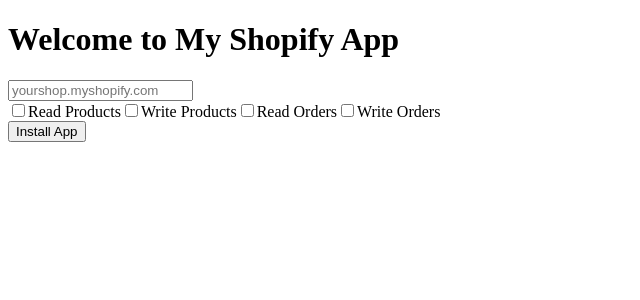
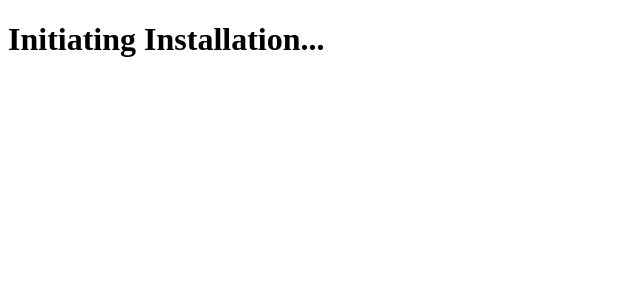
Before and after one commit to mdrahbar21/shopifyApp, a Next.js app: page /installApp in a window 1280 px wide. Shown: the top 300 px of the page, without its empty margins (0-640 px from the left). Built offline with nearby package versions, Linux system fonts and the light colour scheme.

Commit message:
major updates

```diff
--- a/package.json
+++ b/package.json
@@ -9,13 +9,16 @@
     "lint": "next lint"
   },
   "dependencies": {
+    "@shopify/shopify-api": "^10.0.0",
     "axios": "^1.7.2",
+    "base-64": "^1.0.0",
     "mongodb": "^6.6.2",
     "next": "14.2.3",
     "react": "^18",
     "react-dom": "^18"
   },
   "devDependencies": {
+    "@types/base-64": "^1.0.2",
     "@types/node": "^20",
     "@types/react": "^18",
     "@types/react-dom": "^18",
--- a/src/pages/installApp.tsx
+++ b/src/pages/installApp.tsx
@@ -1,28 +1,25 @@
-import React, { useState } from 'react';
+// pages/installApp.tsx
+import React, { useEffect } from 'react';
+import { useRouter } from 'next/router';
 
-interface ScopeOption {
-  name: string;
-  description: string;
-  checked: boolean;
+const InstallApp = () => {
+    const router = useRouter();
+    const { shop } = router.query;
+
+    useEffect(() => {
+        if (shop) {
+            initiateOAuthFlow(shop as string);
         }
+    }, [shop]);
 
-const Home: React.FC = () => {
-  const [shop, setShop] = useState('');
-  const [scopes, setScopes] = useState<ScopeOption[]>([
-    { name: 'read_products', description: 'Read Products', checked: false },
-    { name: 'write_products', description: 'Write Products', checked: false },
-    { name: 'read_orders', description: 'Read Orders', checked: false },
-    { name: 'write_orders', description: 'Write Orders', checked: false }
-  ]);
+    const initiateOAuthFlow = (shop: string) => {
+        const clientId = process.env.CLIENT_ID;
+        const scopes = 'write_products,read_orders';
+        const redirectUri = encodeURIComponent(`${window.location.origin}/api/auth/callback`);
+        const state = generateState();
+        const authUrl = `https://${shop}/admin/oauth/authorize?client_id=${clientId}&scope=${scopes}&redirect_uri=${redirectUri}&state=${state}&grant_options[]=per-user`;
 
-  const handleScopeChange = (index: number) => {
-    const newScopes = scopes.map((scope, i) => {
-      if (i === index) {
-        return { ...scope, checked: !scope.checked };
-      }
-      return scope;
-    });
-    setScopes(newScopes);
+        window.location.href = authUrl;
     };
 
     const generateState = () => {
@@ -31,46 +28,12 @@
         return randomString;
     };
 
-  const handleInstall = () => {
-    const appUrl = 'https://shopify-app-pink.vercel.app';
-    const clientId = process.env.CLIENT_ID;
-    const selectedScopes = scopes.filter(scope => scope.checked).map(scope => scope.name).join(',');
-    const redirectUri = encodeURIComponent(`${appUrl}/api/auth/callback`);
-    const state = generateState();
-
-    sessionStorage.setItem('oauth_state', state);
-
-    if (shop && selectedScopes) {
-      window.location.href = `https://${shop}/admin/oauth/authorize?client_id=${clientId}&scope=${selectedScopes}&redirect_uri=${redirectUri}&state=${state}`;
-    } else {
-      alert('Please enter your shop domain and select at least one permission.');
-    }
-  };
-
     return (
         <div>
-      <h1>Welcome to My Shopify App</h1>
-      <input
-        type="text"
-        value={shop}
-        onChange={e => setShop(e.target.value)}
-        placeholder="yourshop.myshopify.com"
-      />
-      <div>
-        {scopes.map((scope, index) => (
-          <label key={scope.name}>
-            <input
-              type="checkbox"
-              checked={scope.checked}
-              onChange={() => handleScopeChange(index)}
-            />
-            {scope.description}
-          </label>
-        ))}
-      </div>
-      <button onClick={handleInstall}>Install App</button>
+            <h1>Initiating Installation...</h1>
+            {shop && <p>Redirecting {shop} to authorization screen...</p>}
         </div>
     );
 };
 
-export default Home;
+export default InstallApp;
```
Also changed, not shown: src/pages/api/auth/callback.ts (+34 -17 lines), 1 other file (tests, documents, lock files or other folders). Lines whose indentation alone changed are shown as unchanged.
